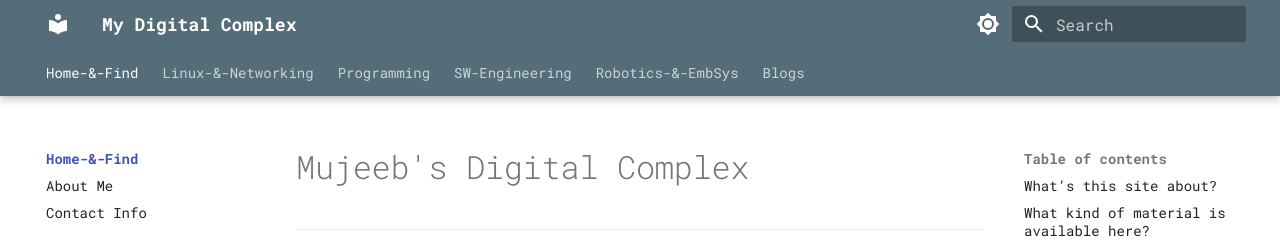
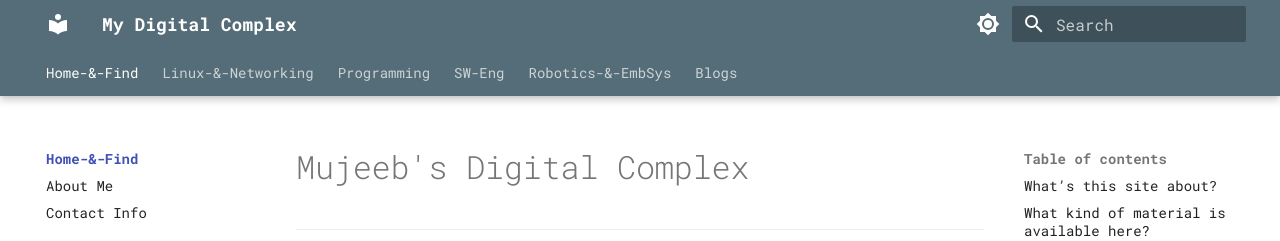
Before and after one commit to alohamujeeb/alohamujeeb.github.io, an MkDocs documentation site: the page built from docs/index.md, in a window 1280 px wide. Shown: the top 241 px of the page. Built offline with MkDocs 1.6.1 and Material for MkDocs 9.7.7, drawn with Linux system fonts in a browser that asks for light colours; some of the changed lines change nothing that is shown.

Commit message:
minor adjustments

```diff
--- a/mkdocs.yml
+++ b/mkdocs.yml
@@ -182,7 +182,7 @@ nav:
         - Hello World (in Go): programming/frameworks/quicgo101/01-hello-world.md
         - Hello World (in Python): programming/frameworks/quicgo101/01-hello-world-python-quic.md
 
-  - SW-Engineering:
+  - SW-Eng:
     - index: sweng/index.md
     - ===Containers====:
       - containers: sweng/containers/index.md
```
